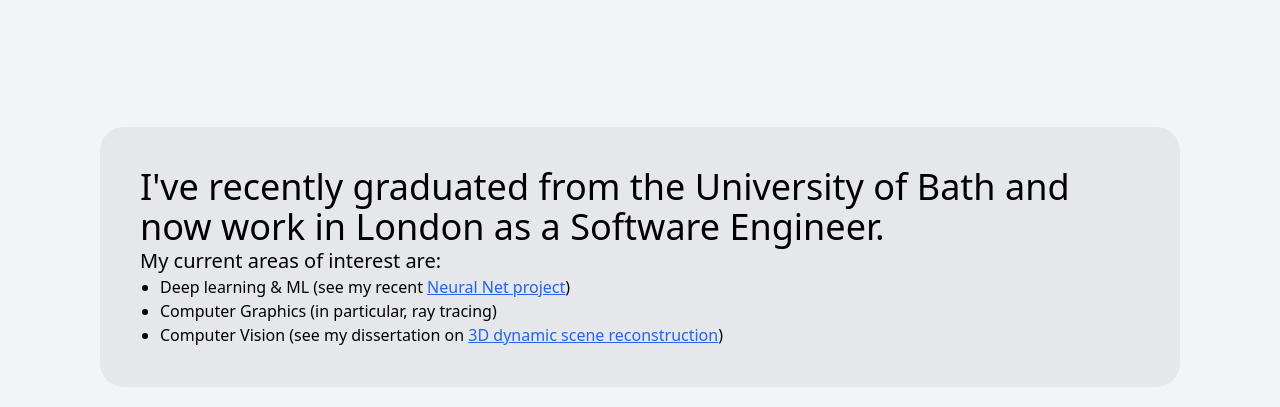
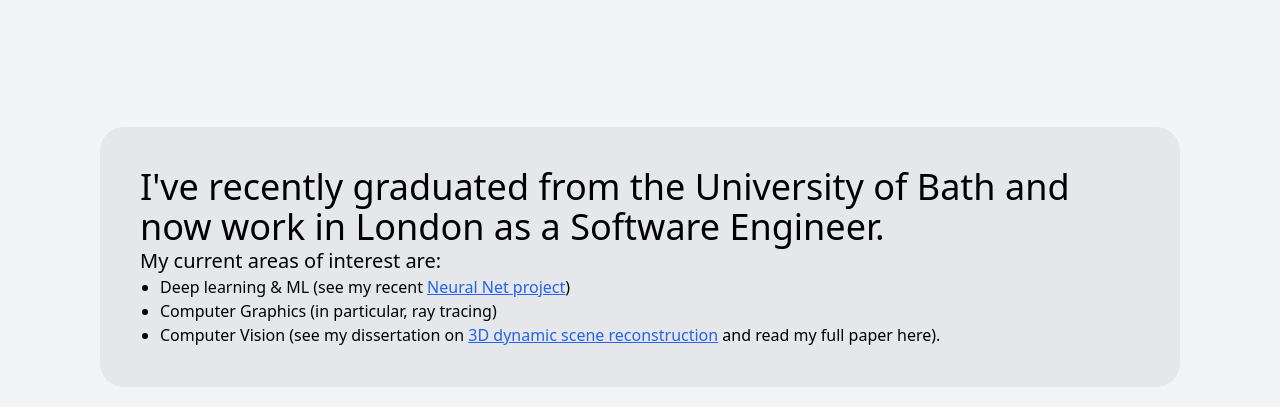
Before and after one commit to connorkeevill/connorkeevill.github.io, a website with bundled scripts: page index.html in a window 1280 px wide. Shown: the part 525-932 px from the top of the page. Built offline with nearby package versions, Linux system fonts and the light colour scheme.

Commit message:
Add a link to the newly added dissertation

```diff
--- a/index.html
+++ b/index.html
@@ -33,7 +33,9 @@
 	<ul class="pl-5 list-disc">
 		<li>Deep learning & ML (see my recent <a href="https://github.com/connorkeevill/neural-network" class="text-blue-600 hover:text-blue-800 underline">Neural Net project</a>)</li>
 		<li>Computer Graphics (in particular, ray tracing)</li>
-		<li>Computer Vision (see my dissertation on <a href="https://github.com/connorkeevill/dynamic-3D-reconstruction" class="text-blue-600 hover:text-blue-800 underline">3D dynamic scene reconstruction</a>)</li>
+		<li>Computer Vision (see my dissertation on <a href="https://github.com/connorkeevill/dynamic-3D-reconstruction" class="text-blue-600 hover:text-blue-800 underline">3D dynamic scene reconstruction</a>
+		and read my full paper <a href="https://connorkeevill.com/dissertation.pdf">here</a>).
+		</li>
 	</ul>
 </section>
 
```
